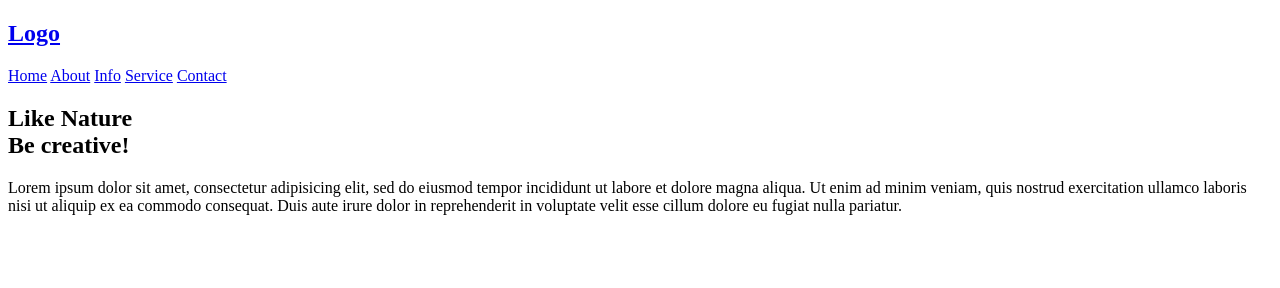
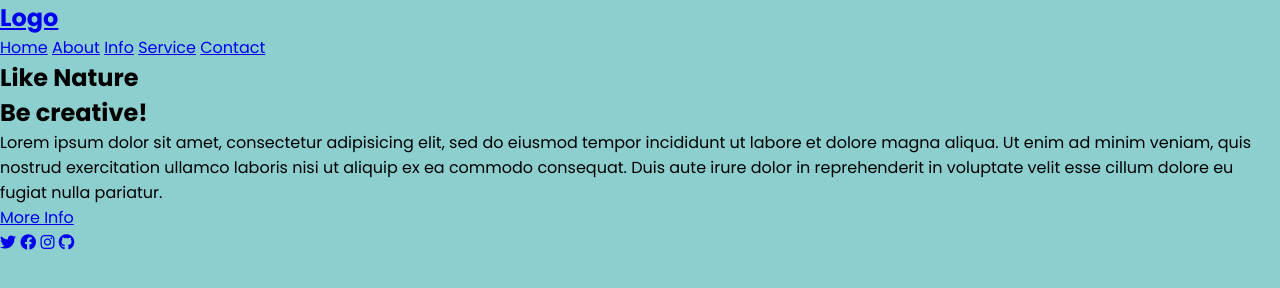
Before and after one commit to carolfranca0310/LandingPage-Coding-Snow, a plain HTML site: page index.html in a window 1280 px wide. Drawn offline with Linux system fonts and the light colour scheme; a web font is replaced by a local one.

Commit message:
Inicio da estilização no CSS

```diff
--- a/index.html
+++ b/index.html
@@ -4,6 +4,8 @@
     <meta charset="UTF-8">
     <meta http-equiv="X-UA-Compatible" content="IE=edge">
     <meta name="viewport" content="width=device-width, initial-scale=1.0">
+    <link rel="stylesheet" href="./style.css">
+    <link rel="stylesheet" href="https://cdnjs.cloudflare.com/ajax/libs/font-awesome/6.1.1/css/all.min.css">
     <title>Landing Page</title>
 </head>
 <body>
@@ -22,7 +24,15 @@
             <div class="info">
                 <h2>Like Nature<br><span>Be creative!</span></h2>
                 <p>Lorem ipsum dolor sit amet, consectetur adipisicing elit, sed do eiusmod tempor incididunt ut labore et dolore magna aliqua. Ut enim ad minim veniam, quis nostrud exercitation ullamco laboris nisi ut aliquip ex ea commodo consequat. Duis aute irure dolor in reprehenderit in voluptate velit esse cillum dolore eu fugiat nulla pariatur.</p>
+                <a href="#" class="info=btn">More Info</a>
             </div>
+        </div>
+        <div class="media-icons">
+            <a href="#"><i class="fa-brands fa-twitter"></i></a>
+            <a href="#"><i class="fa-brands fa-facebook"></i></a>
+            <a href="#"><i class="fa-brands fa-instagram"></i></a>
+            <a href="#"><i class="fa-brands fa-github"></i></a>
+
         </div>
     </section>
 </body>
--- a/style.css
+++ b/style.css
@@ -0,0 +1,18 @@
+@import url('https://fonts.googleapis.com/css2?family=Oswald:wght@400;700&family=Poppins:wght@300;400;500;600;700;800;900&family=Zen+Loop&display=swap');
+
+*{
+    margin: 0;
+    padding: 0;
+    box-sizing: border-box;
+    font-family: "Poppins", sans-serif;
+}
+
+section{
+    position: relative;
+    width: 100%;
+    min-height: 100vh;
+    display: flex;
+    flex-direction: column;
+    justify-content: flex-start;
+    background: url(./imagens/fundo.png) ;
+}
```
